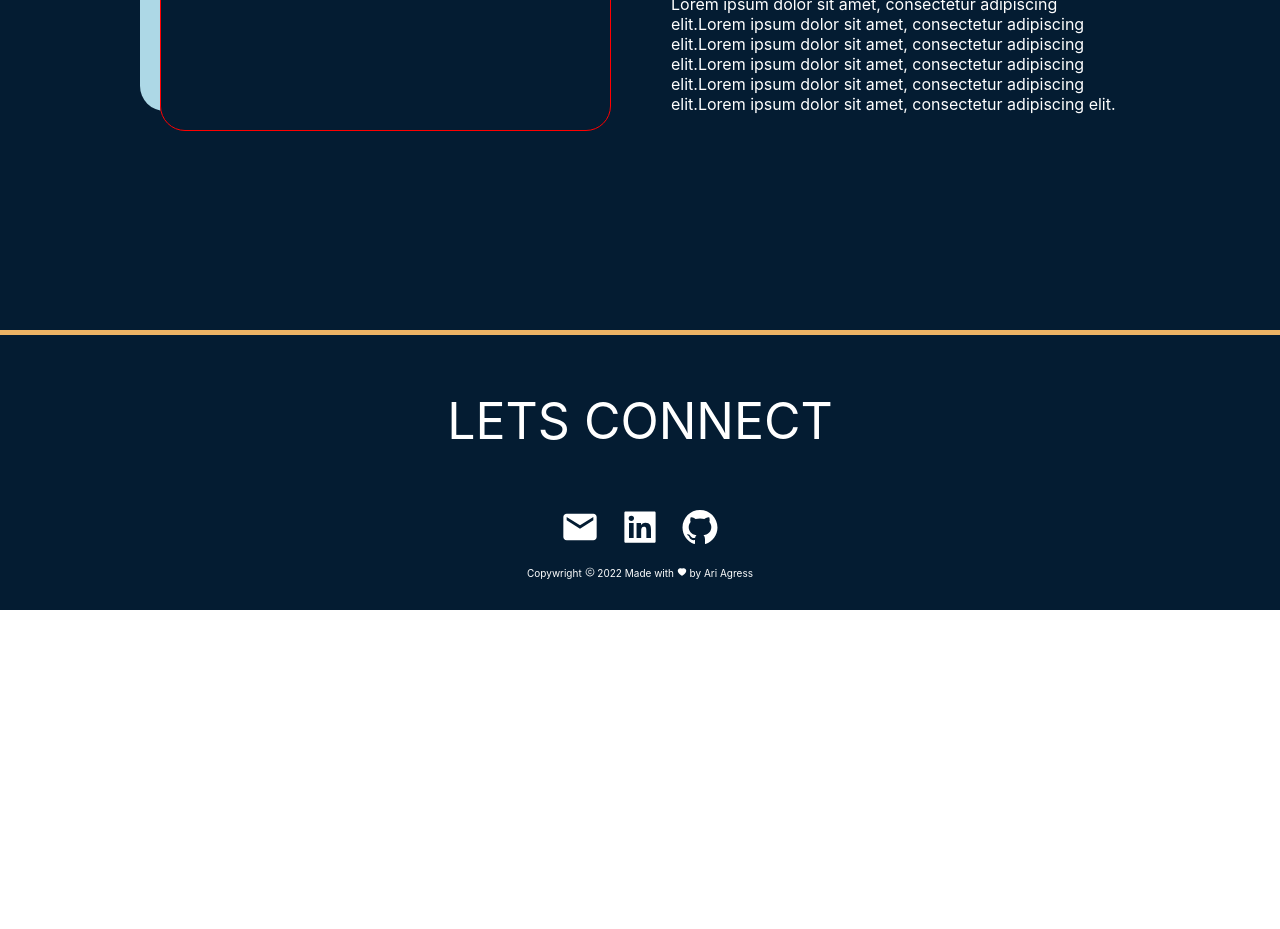
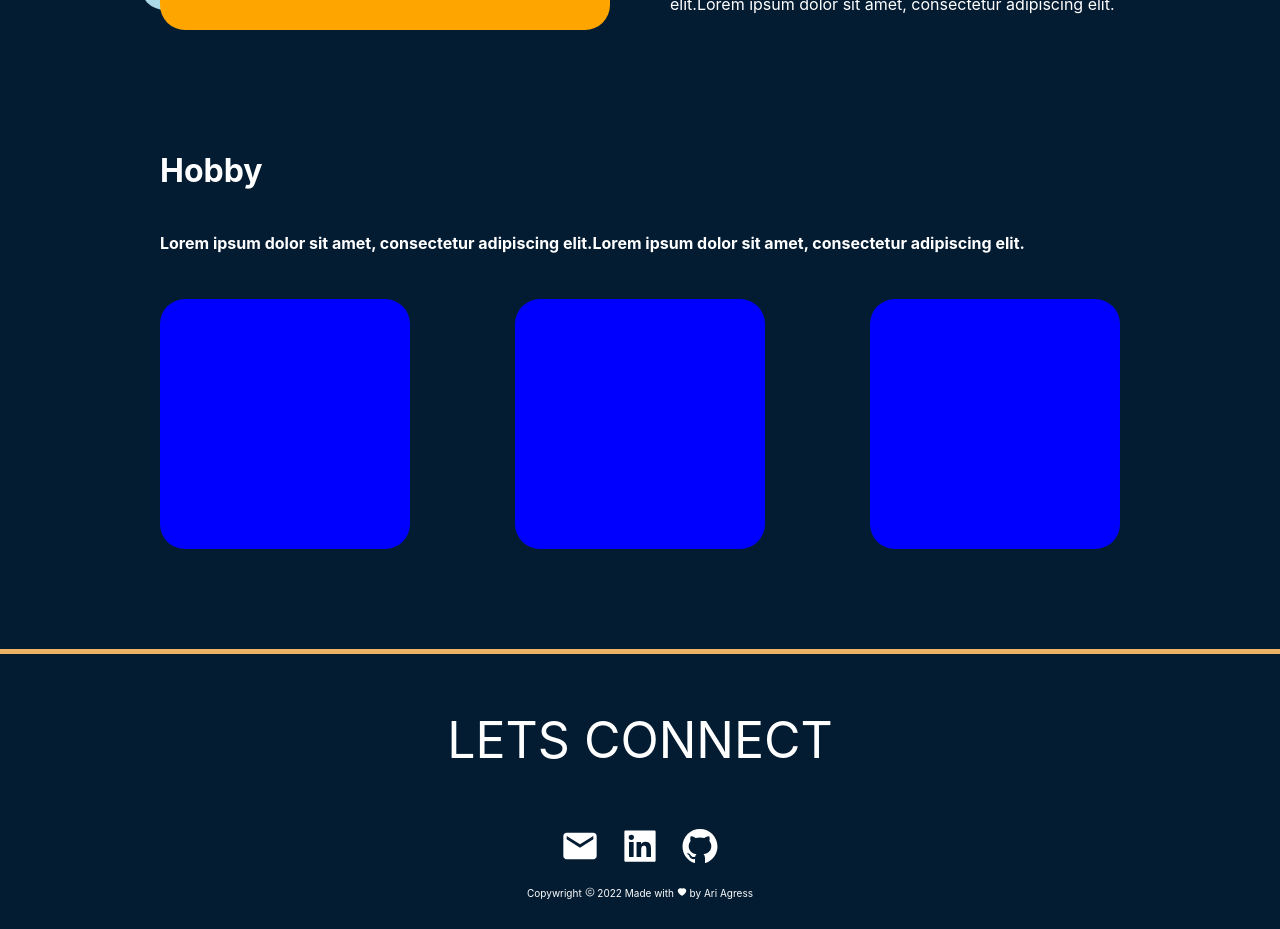
Before and after one commit to AriAgress/AriA_Portfolio, a React (Create React App) app: page /About in a window 1280 px wide. Shown: the part 600-1529 px from the top of the page. Before the commit the page ends 1210 px from the top, so only its background shows below. Built offline with nearby package versions, Linux system fonts and the light colour scheme.

Commit message:
Add(Hobby): Add images and lined up items

```diff
--- a/src/Components/About/About.js
+++ b/src/Components/About/About.js
@@ -1,12 +1,17 @@
 import React from 'react';
 import styled from 'styled-components';
 
+// components
+import Hobby from './Hobby/Hobby';
+
 const AboutWrapper = styled.div`
-  height: 800px;
+  /* height: 800px; */
 
   color: white;
 
   display: flex;
+  flex-flow: column;
+  align-items: center;
   justify-content: center;
 `;
 
@@ -24,9 +29,9 @@ const ImgContainer = styled.div`
   width: 50%;
   height: 400px;
 
-  border: 1px solid red;
   box-shadow: -20px -20px lightblue;
   border-radius: 25px;
+  background-color: orange;
 `;
 const AboutImg = styled.div``;
 const TextContainer = styled.div`
@@ -66,6 +71,7 @@ const About = () => {
           </p>
         </TextContainer>
       </AboutContainer>
+      <Hobby />
     </AboutWrapper>
   );
 };
--- a/src/Components/About/Hobby/Hobby.js
+++ b/src/Components/About/Hobby/Hobby.js
@@ -1,7 +1,61 @@
 import React from 'react';
+import styled from 'styled-components';
+
+const HobbyWrapper = styled.div`
+  /* height: 800px; */
+  width: 100%;
+
+  color: white;
+
+  display: flex;
+  justify-content: center;
+`;
+
+const HobbyContainer = styled.div`
+  width: 100%;
+  max-width: 960px;
+
+  display: flex;
+  flex-flow: column;
+  align-items: flex-start;
+
+  margin-bottom: 100px;
+`;
+
+const ImgContainer = styled.div`
+  height: 100%;
+  width: 100%;
+
+  display: flex;
+  justify-content: space-between;
+
+  margin-top: 25px;
+`;
+
+const HobbyIMG = styled.div`
+  height: 250px;
+  width: 250px;
+  background-color: blue;
+  border-radius: 25px;
+`;
 
 const Hobby = () => {
-  return <div>Hobby</div>;
+  return (
+    <HobbyWrapper>
+      <HobbyContainer>
+        <h1>Hobby</h1>
+        <h4>
+          Lorem ipsum dolor sit amet, consectetur adipiscing elit.Lorem ipsum
+          dolor sit amet, consectetur adipiscing elit.
+        </h4>
+        <ImgContainer>
+          <HobbyIMG />
+          <HobbyIMG />
+          <HobbyIMG />
+        </ImgContainer>
+      </HobbyContainer>
+    </HobbyWrapper>
+  );
 };
 
 export default Hobby;
--- a/src/Components/Projects/Projects.js
+++ b/src/Components/Projects/Projects.js
@@ -34,13 +34,16 @@ const ProjectsContainer = styled.div`
   margin-bottom: 100px;
 `;
 
-const ProjectImg = styled.div`
+const ProjectImgContainer = styled.div`
   width: 50%;
-  height: 300px;
-  padding: 30px;
-  background: orange;
+  height: 350px;
+  z-index: 1;
+`;
+
+const ProjectImg = styled.img`
+  height: 100%;
+  width: 100%;
   border-radius: 25px;
-  z-index: 1;
 `;
 
 const ProjectDescription = styled.div`
@@ -74,11 +77,13 @@ const Projects = () => {
       <IntroText>WEB APPLICATIONS</IntroText>
       {projects.map((p, i) => (
         <ProjectsContainer key={i} even={p.projectID % 2 === 0 ? true : false}>
-          <ProjectImg></ProjectImg>
+          <ProjectImgContainer>
+            <ProjectImg src={p.projectImage} alt={p.projectTitle} />
+          </ProjectImgContainer>
           <ProjectDescription even={p.projectID % 2 === 0 ? true : false}>
             <Content>
               <h1>{p.projectTitle}</h1>
-              <p>{p.projectTitle}</p>
+              <p>{p.description}</p>
               <p>{p.language}</p>
             </Content>
           </ProjectDescription>
--- a/src/Utils/ProjectObjects.js
+++ b/src/Utils/ProjectObjects.js
@@ -1,21 +1,21 @@
 export const projects = [
   {
     projectID: 1,
-    projectImage: 'blank',
+    projectImage: 'https://picsum.photos/600',
     projectTitle: 'Yemen-Grace Coffee',
     description: 'lorem x3',
     language: 'javascript',
   },
   {
     projectID: 2,
-    projectImage: 'blank',
+    projectImage: 'https://picsum.photos/600',
     projectTitle: 'East Bay Records',
     description: 'lorem x3',
     language: 'javascript',
   },
   {
     projectID: 3,
-    projectImage: 'blank',
+    projectImage: 'https://picsum.photos/600',
     projectTitle: 'Notepad App',
     description: 'lorem x3',
     language: 'javascript',
```
